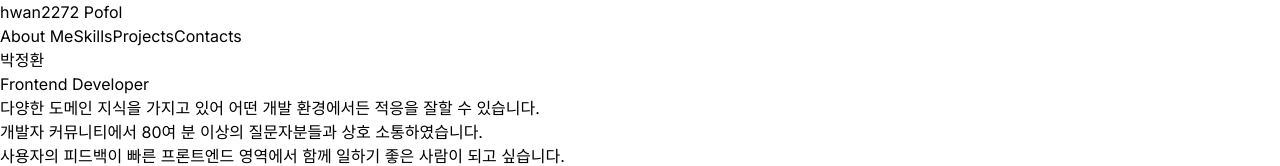
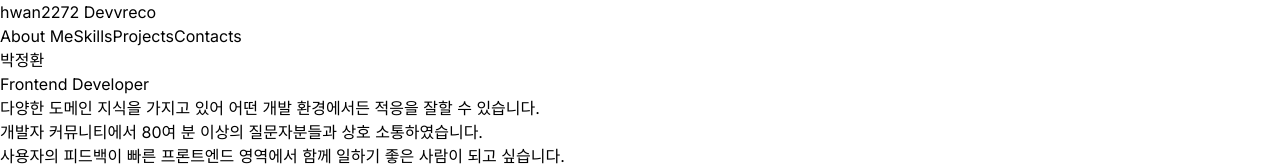
Before and after one commit to hwan2272/devvreco, a Next.js app: page / in a window 1280 px wide. Shown: the top 166 px of the page. Built offline with nearby package versions, Linux system fonts and the light colour scheme.

Commit message:
포트폴리오 next 작업 - feature/사이트명 및 도메인 변경
1. 사이트명 변경
- (next)Pofol => Devvreco 변경

2. 도메인 변경
- hwan2272-pofol.vercel.app => hwan2272-devvreco.vercel.app

```diff
--- a/app/layout.tsx
+++ b/app/layout.tsx
@@ -5,8 +5,8 @@ import "./globals.css";
 const inter = Inter({ subsets: ["latin"] });
 
 export const metadata: Metadata = {
-  title: "hwan2272 Pofol",
-  description: "hwan2272 Pofol",
+  title: "hwan2272 Devvreco",
+  description: "hwan2272 Devvreco",
 };
 
 export default function RootLayout({
--- a/app/layout/footer.tsx
+++ b/app/layout/footer.tsx
@@ -4,7 +4,7 @@ export default function Footer() {
       <div className="bg-gray-100">
         <div className="container px-5 py-6 mx-auto flex items-center sm:flex-row flex-col">
           <a className="flex title-font font-medium items-center md:justify-start justify-center text-gray-900">
-            <span className="ml-3 text-xl">hwan2272 Pofol</span>
+            <span className="ml-3 text-xl">hwan2272 Devvreco</span>
           </a>
           <p className="text-sm text-gray-500 sm:ml-6 sm:mt-0 mt-4">
             Copyright ⓒ 2024. hwan2272 All rights reserved.
--- a/app/layout/header.tsx
+++ b/app/layout/header.tsx
@@ -8,7 +8,7 @@ export default function Header() {
           href="/"
           className="flex title-font font-medium items-center text-gray-900 mb-4 md:mb-0"
         >
-          <span className="ml-3 text-xl">hwan2272 Pofol</span>
+          <span className="ml-3 text-xl">hwan2272 Devvreco</span>
         </a>
         <nav className="md:ml-auto flex flex-wrap items-center text-base justify-center">
           <Link href="#aboutme" className="mr-5 hover:text-gray-900">
--- a/app/pages/projects.tsx
+++ b/app/pages/projects.tsx
@@ -24,7 +24,7 @@ export default function Projects() {
               />
               <div className="flex-grow sm:pl-8">
                 <h2 className="title-font font-medium text-lg text-gray-900">
-                  Next_Pofol : 개인 포트폴리오 사이트 (v.2)
+                  Devvreco : 개인 포트폴리오 사이트 (v.2)
                 </h2>
                 <h3 className="text-gray-500 mb-3">2024.01 ~ ING</h3>
                 <ul className="pl-4 mb-4 leading-relaxed list-disc">
```
